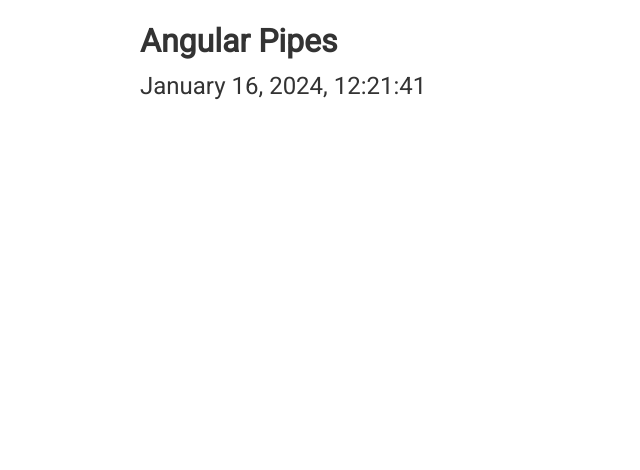
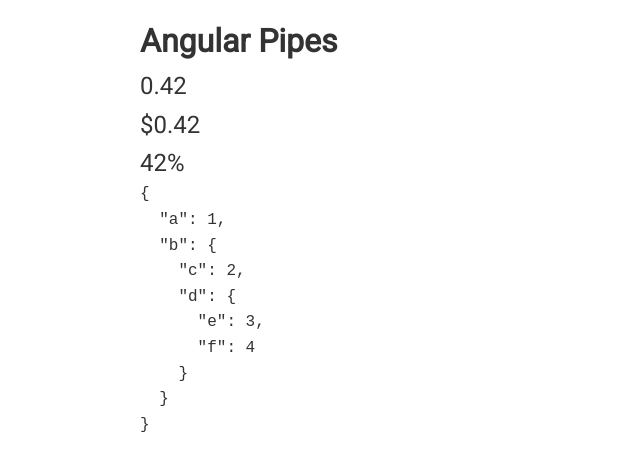
Before and after one commit to Arafatik/Angular-essential, an Angular app: page / in a window 1280 px wide. Shown: the top 470 px of the page, without its empty margins (0-640 px from the left). Built offline with nearby package versions, Linux system fonts and the light colour scheme.

Commit message:
more-pipes

```diff
--- a/src/app/app.component.html
+++ b/src/app/app.component.html
@@ -1,4 +1,8 @@
 <div class="container">
   <h1>Angular Pipes</h1>
-  <p>{{ date | date : "MMMM dd, yyy, HH:mm:ss" }}</p>
+  <p>{{ float }}</p>
+  <p>{{ float | currency }}</p>
+  <p>{{ float | percent : "2.0-0" }}</p>
+
+  <pre>{{ obj | json }}</pre>
 </div>
--- a/src/app/app.component.ts
+++ b/src/app/app.component.ts
@@ -11,4 +11,17 @@
   str = "hello world";
 
   date: Date = new Date();
+
+  float = 0.42;
+
+  obj = {
+    a: 1,
+    b: {
+      c: 2,
+      d: {
+        e: 3,
+        f: 4,
+      },
+    },
+  };
 }
```
